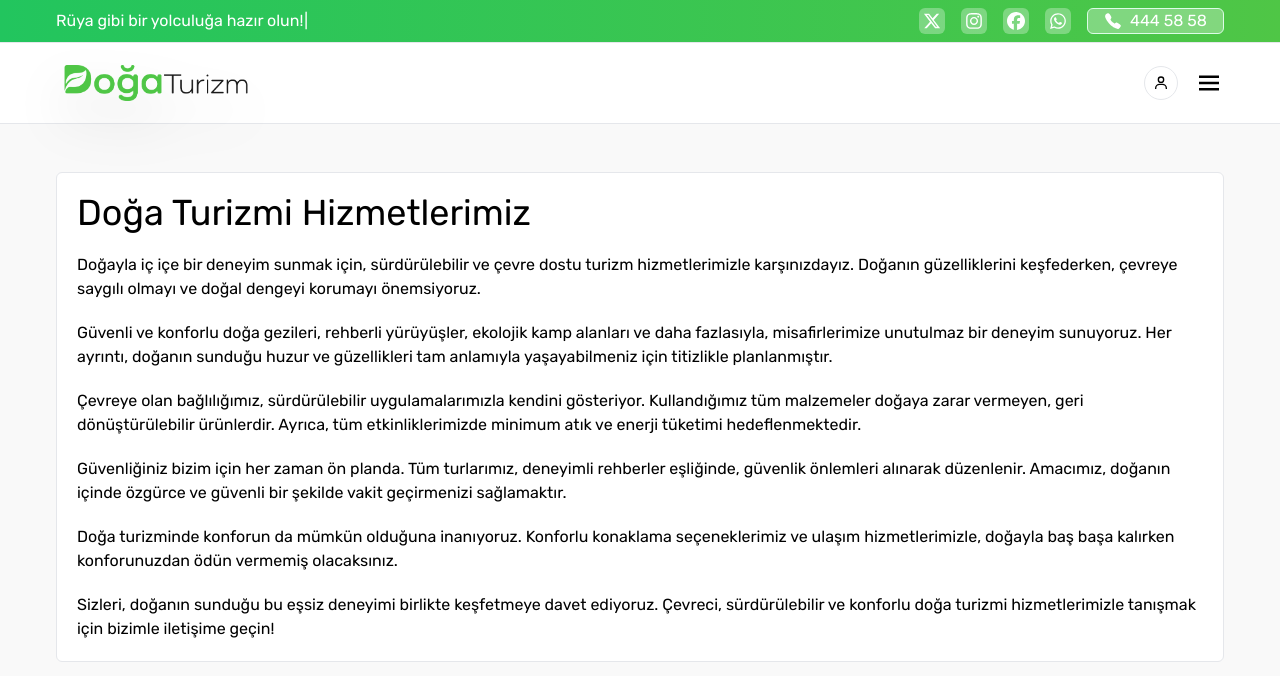
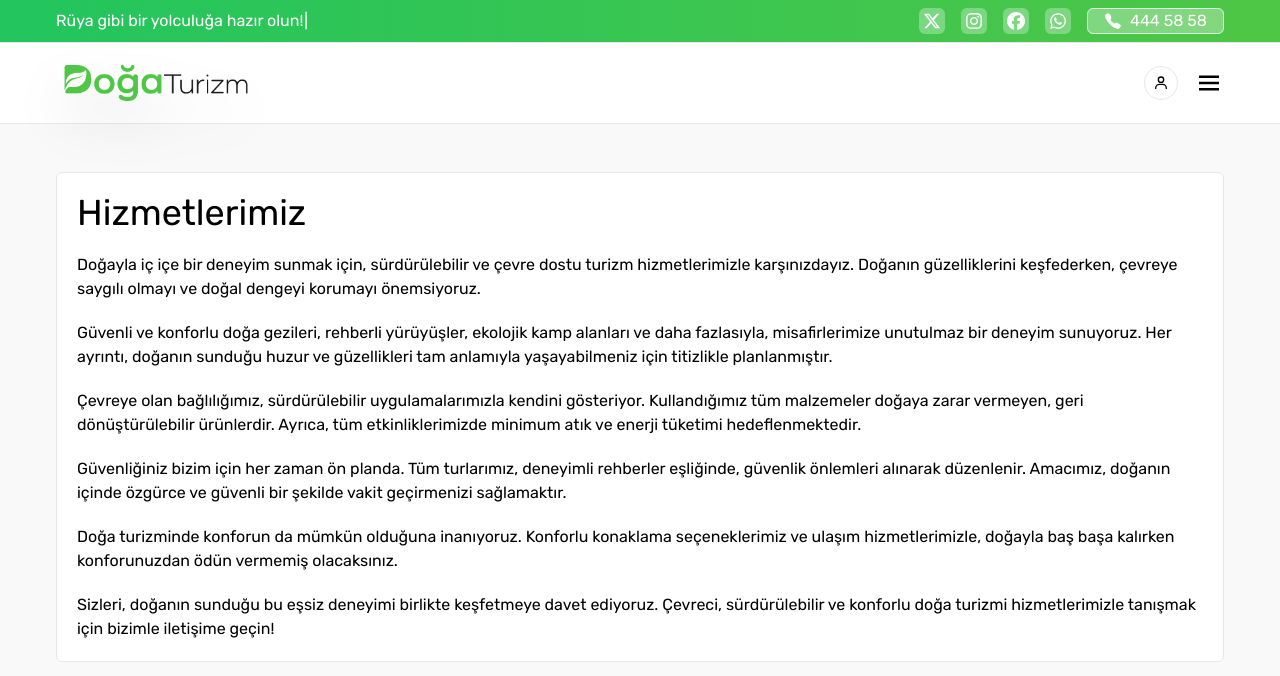
Before and after one commit to ozmberkan/doga-turizm, a React (Vite) app: page /services in a window 1280 px wide. Shown: the top 676 px of the page. Built offline with nearby package versions, Linux system fonts and the light colour scheme.

Commit message:
Yeni banner ve düzeltmeler..

```diff
--- a/src/data/data.js
+++ b/src/data/data.js
@@ -12,6 +12,7 @@ import huawei from "../assets/social-media/huawei.svg";
 import road1 from "../assets/carousel/road.jpg";
 import road2 from "../assets/carousel/road2.jpg";
 import road3 from "../assets/carousel/road3.jpg";
+import doga from "../assets/carousel/doga.png";
 
 import { HiOutlineIdentification } from "react-icons/hi2";
 import { IoCallOutline } from "react-icons/io5";
@@ -35,7 +36,7 @@ export const socialMedia = [
   },
 ];
 
-export const carouselImg = [road1, road2, road3];
+export const carouselImg = [road1, road2, road3, doga];
 
 export const downloadImage = [appstore, googleplay, huawei];
 
--- a/src/pages/Services/AllServices.jsx
+++ b/src/pages/Services/AllServices.jsx
@@ -4,7 +4,7 @@ const AllServices = () => {
   return (
     <div className="px-14 mt-12">
       <div className="w-full bg-white h-auto border rounded-md p-5 flex flex-col gap-y-5">
-        <h1 className="text-4xl">Doğa Turizmi Hizmetlerimiz</h1>
+        <h1 className="text-4xl">Hizmetlerimiz</h1>
         <p>
           Doğayla iç içe bir deneyim sunmak için, sürdürülebilir ve çevre dostu
           turizm hizmetlerimizle karşınızdayız. Doğanın güzelliklerini
```
Also changed, not shown: 1 other file (tests, documents, lock files or other folders).
